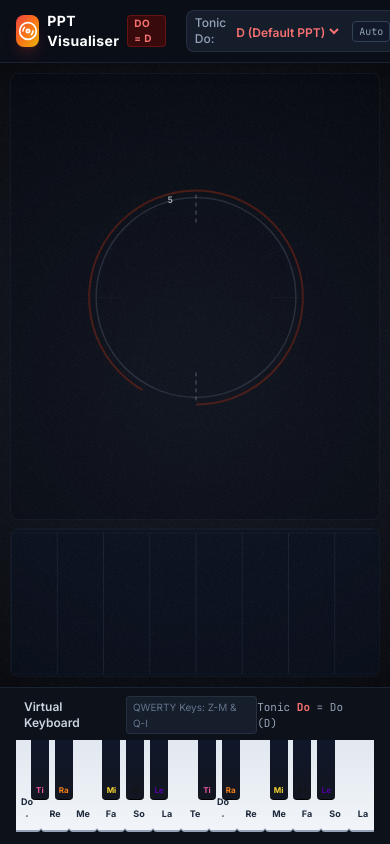
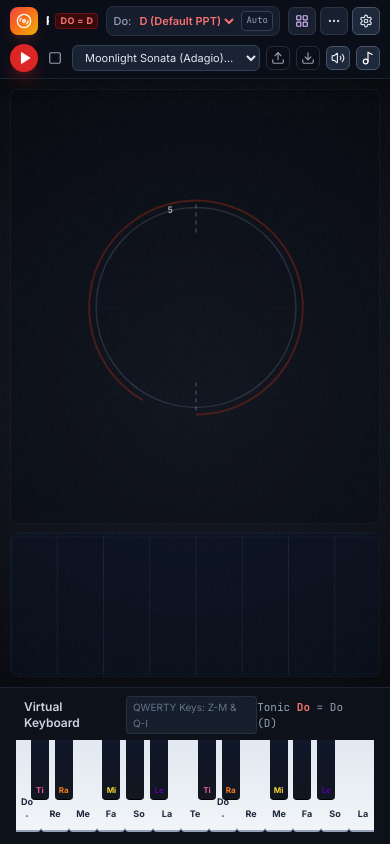
Before and after one commit to sharimchua/ppt-visualiser, a React (Vite) app: page / in a window 390 px wide. Built offline with nearby package versions, Linux system fonts and the light colour scheme.

Commit message:
fix(responsive): improve header and controls across mobile and narrow breakpoints

```diff
--- a/src/components/ControlToolbar.tsx
+++ b/src/components/ControlToolbar.tsx
@@ -20,6 +20,7 @@ import {
   Check,
   Link,
   Copy,
+  MoreHorizontal,
 } from 'lucide-react';
 import { VisualiserConfig, MidiPlaybackState, MidiDeviceState, LayoutMode } from '../core/types';
 import { DEMO_TRACKS } from '../core/demo-tracks';
@@ -83,6 +84,7 @@ export const ControlToolbar: React.FC<ControlToolbarProps> = ({
   const [showMidiMenu, setShowMidiMenu] = useState(false);
   const [showLayoutMenu, setShowLayoutMenu] = useState(false);
   const [showShareMenu, setShowShareMenu] = useState(false);
+  const [showMoreMenu, setShowMoreMenu] = useState(false);
   const [includeAestheticsInSlug, setIncludeAestheticsInSlug] = useState(true);
   const [copiedLink, setCopiedLink] = useState(false);
   const fileInputRef = useRef<HTMLInputElement>(null);
@@ -94,31 +96,34 @@ export const ControlToolbar: React.FC<ControlToolbarProps> = ({
   };
 
   return (
-    <header className="w-full bg-[#0b0f19]/90 backdrop-blur-md border-b border-slate-800/80 px-4 py-2 flex items-center justify-between gap-4 select-none z-30 shadow-lg">
-      {/* Left: Brand & Tonic Selection */}
-      <div className="flex items-center gap-3">
-        <div className="flex items-center gap-2">
-          <div className="w-8 h-8 rounded-lg bg-gradient-to-br from-red-500 via-orange-500 to-yellow-500 flex items-center justify-center shadow-lg shadow-red-500/20">
-            <Disc3 className="w-5 h-5 text-white animate-spin-slow" />
+    <header className="w-full bg-[#0b0f19]/95 backdrop-blur-md border-b border-slate-800/80 px-2.5 sm:px-4 py-1.5 sm:py-2 flex flex-col md:flex-row items-stretch md:items-center justify-between gap-2 md:gap-3 select-none z-30 shadow-lg">
+      {/* Top Row on Mobile / Left Group on Desktop: Brand + Tonic Selector */}
+      <div className="flex items-center justify-between md:justify-start gap-2 sm:gap-3 min-w-0">
+        <div className="flex items-center gap-2 min-w-0">
+          <div className="w-7 h-7 sm:w-8 sm:h-8 rounded-lg bg-gradient-to-br from-red-500 via-orange-500 to-yellow-500 flex items-center justify-center shadow-lg shadow-red-500/20 flex-shrink-0">
+            <Disc3 className="w-4 h-4 sm:w-5 sm:h-5 text-white animate-spin-slow" />
           </div>
-          <div>
-            <div className="flex items-center gap-2">
-              <span className="font-bold text-sm tracking-wide text-white">PPT Visualiser</span>
-              <span className="text-[10px] uppercase font-bold tracking-wider px-1.5 py-0.2 bg-red-950/80 text-red-400 border border-red-800/50 rounded">
+          <div className="min-w-0">
+            <div className="flex items-center gap-1.5">
+              <span className="font-bold text-xs sm:text-sm tracking-wide text-white truncate">
+                <span className="sm:hidden">PPT</span>
+                <span className="hidden sm:inline">PPT Visualiser</span>
+              </span>
+              <span className="text-[9px] sm:text-[10px] uppercase font-bold tracking-wider px-1 sm:px-1.5 py-0.2 bg-red-950/80 text-red-400 border border-red-800/50 rounded flex-shrink-0">
                 Do = D
               </span>
             </div>
-            <p className="text-[10px] text-slate-400 hidden sm:block">Prime Period Theory Visualiser</p>
+            <p className="text-[10px] text-slate-400 hidden xl:block">Prime Period Theory Visualiser</p>
           </div>
         </div>
 
         {/* Tonic Selector */}
-        <div className="flex items-center gap-1.5 ml-2 bg-slate-800/60 rounded-lg px-2 py-1 border border-slate-700/50">
-          <span className="text-xs text-slate-400 font-medium">Tonic Do:</span>
+        <div className="flex items-center gap-1 sm:gap-1.5 bg-slate-800/60 rounded-lg px-1.5 sm:px-2 py-1 border border-slate-700/50 flex-shrink-0">
+          <span className="text-[11px] sm:text-xs text-slate-400 font-medium">Do:</span>
           <select
             value={config.tonic}
             onChange={(e) => onUpdateConfig({ tonic: parseInt(e.target.value, 10) })}
-            className="bg-transparent text-xs font-semibold text-red-400 focus:outline-none cursor-pointer"
+            className="bg-transparent text-[11px] sm:text-xs font-semibold text-red-400 focus:outline-none cursor-pointer"
           >
             {TONIC_OPTIONS.map((opt) => (
               <option key={opt.value} value={opt.value} className="bg-slate-900 text-slate-200">
@@ -129,7 +134,7 @@ export const ControlToolbar: React.FC<ControlToolbarProps> = ({
           {/* Quick Auto-Alignment Toggle */}
           <button
             onClick={() => onUpdateConfig({ autoTonicEnabled: !config.autoTonicEnabled })}
-            className={`ml-1 px-1.5 py-0.5 rounded text-[10px] font-mono transition border ${
+            className={`px-1 sm:px-1.5 py-0.5 rounded text-[9px] sm:text-[10px] font-mono transition border ${
               config.autoTonicEnabled
                 ? 'bg-red-600/30 border-red-500 text-red-300 font-bold shadow-sm shadow-red-900/40'
                 : 'bg-slate-900/60 border-slate-700 text-slate-400 hover:text-slate-300'
@@ -139,16 +144,157 @@ export const ControlToolbar: React.FC<ControlToolbarProps> = ({
             {config.autoTonicEnabled ? '⚡ Auto' : 'Auto'}
           </button>
         </div>
+
+        {/* Mobile-Only Top Right Tools: Edit Layout + More Menu + Settings */}
+        <div className="flex md:hidden items-center gap-1 flex-shrink-0">
+          {onToggleEditMode && (
+            <button
+              onClick={onToggleEditMode}
+              className={`p-1.5 rounded-md border transition ${
+                isEditMode
+                  ? 'bg-purple-600 border-purple-400 text-white shadow-[0_0_10px_rgba(168,85,247,0.4)]'
+                  : 'border-slate-700/70 bg-slate-800/70 text-purple-300 hover:text-white'
+              }`}
+              title="Edit Layout"
+            >
+              <LayoutGrid className="w-3.5 h-3.5" />
+            </button>
+          )}
+
+          {/* Mobile Overflow Menu */}
+          <div className="relative">
+            <button
+              onClick={() => setShowMoreMenu((prev) => !prev)}
+              className="p-1.5 rounded-md border border-slate-700/70 bg-slate-800/70 text-slate-300 hover:text-white transition"
+              title="More Tools & Presets"
+            >
+              <MoreHorizontal className="w-3.5 h-3.5" />
+            </button>
+
+            {showMoreMenu && (
+              <div className="absolute right-0 top-full mt-2 w-64 max-w-[calc(100vw-1.5rem)] bg-[#0e1320] border border-slate-700 rounded-lg shadow-2xl p-2.5 z-50 text-xs space-y-2">
+                <div className="flex items-center justify-between border-b border-slate-800 pb-1.5">
+                  <span className="font-bold text-slate-200">Tools & Presets</span>
+                  <button onClick={() => setShowMoreMenu(false)} className="text-slate-400 hover:text-white">✕</button>
+                </div>
+
+                {/* MIDI Devices */}
+                <button
+                  onClick={() => {
+                    setShowMoreMenu(false);
+                    midiManagerInstance.requestAccess();
+                    setShowMidiMenu(true);
+                  }}
+                  className="w-full flex items-center justify-between px-2 py-1.5 rounded bg-slate-800/60 hover:bg-slate-700/80 text-slate-200 transition"
+                >
+                  <div className="flex items-center gap-2">
+                    <Radio className={`w-3.5 h-3.5 ${deviceState.isConnected ? 'text-emerald-400 animate-pulse' : 'text-slate-400'}`} />
+                    <span>MIDI Hardware</span>
+                  </div>
+                  <span className={`text-[10px] font-mono px-1 rounded ${deviceState.isConnected ? 'bg-emerald-950 text-emerald-300' : 'text-slate-500'}`}>
+                    {deviceState.isConnected ? `${deviceState.inputs.length} In` : 'Off'}
+                  </span>
+                </button>
+
+                {/* Layout Presets */}
+                <button
+                  onClick={() => {
+                    setShowMoreMenu(false);
+                    setShowLayoutMenu(true);
+                  }}
+                  className="w-full flex items-center justify-between px-2 py-1.5 rounded bg-slate-800/60 hover:bg-slate-700/80 text-slate-200 transition"
+                >
+                  <div className="flex items-center gap-2">
+                    <Layers className="w-3.5 h-3.5 text-red-400" />
+                    <span>Layout Preset</span>
+                  </div>
+                  <span className="text-[10px] text-slate-400 truncate max-w-[90px] capitalize">
+                    {config.activeLayout?.id.startsWith('custom') ? 'Custom' : config.layoutMode}
+                  </span>
+                </button>
+
+                {/* Share Layout */}
+                <button
+                  onClick={() => {
+                    setShowMoreMenu(false);
+                    setShowShareMenu(true);
+                  }}
+                  className="w-full flex items-center gap-2 px-2 py-1.5 rounded bg-slate-800/60 hover:bg-slate-700/80 text-slate-200 transition"
+                >
+                  <Share2 className="w-3.5 h-3.5 text-purple-400" />
+                  <span>Share Layout Link</span>
+                </button>
+
+                {/* Fullscreen Toggle */}
+                <button
+                  onClick={() => {
+                    onToggleFullscreen();
+                    setShowMoreMenu(false);
+                  }}
+                  className="w-full flex items-center justify-between px-2 py-1.5 rounded bg-slate-800/60 hover:bg-slate-700/80 text-slate-200 transition"
+                >
+                  <div className="flex items-center gap-2">
+                    {isFullscreen ? <Minimize2 className="w-3.5 h-3.5 text-amber-400" /> : <Maximize2 className="w-3.5 h-3.5 text-amber-400" />}
+                    <span>Fullscreen</span>
+                  </div>
+                  <span className="text-[10px] text-slate-400">
+                    {isFullscreen ? 'Exit' : 'Enter'}
+                  </span>
+                </button>
+
+                {/* Reset State */}
+                {onResetState && (
+                  <button
+                    onClick={() => {
+                      onResetState();
+                      setShowMoreMenu(false);
+                    }}
+                    className="w-full flex items-center gap-2 px-2 py-1.5 rounded bg-slate-800/60 hover:bg-slate-700/80 text-red-300 hover:text-red-200 transition"
+                  >
+                    <RotateCcw className="w-3.5 h-3.5 text-red-400" />
+                    <span>Reset Tone Reveals (R)</span>
+                  </button>
+                )}
+              </div>
+            )}
+          </div>
+
+          <button
+            onClick={onToggleSettings}
+            className="p-1.5 rounded-md bg-slate-800 hover:bg-slate-700 border border-slate-600 text-slate-200 transition"
+            title="Settings"
+          >
+            <Settings className="w-3.5 h-3.5" />
+          </button>
+        </div>
       </div>
 
-      {/* Center: Playback Transport Controls */}
-      <div className="flex items-center gap-3 max-w-xl flex-1 justify-center">
+      {/* Row 2 on Mobile / Center Group on Desktop: Playback Transport Controls */}
+      <div className="flex items-center gap-1.5 sm:gap-2 flex-1 min-w-0 justify-between md:justify-center">
+        {/* Play/Pause Button */}
+        <button
+          onClick={() => (playbackState.isPlaying ? onPause() : onPlay())}
+          className="w-7 h-7 sm:w-8 sm:h-8 rounded-full bg-red-600 hover:bg-red-500 text-white flex items-center justify-center transition shadow-lg shadow-red-600/30 flex-shrink-0"
+          title={playbackState.isPlaying ? 'Pause' : 'Play'}
+        >
+          {playbackState.isPlaying ? <Pause className="w-3.5 h-3.5 sm:w-4 sm:h-4 fill-current" /> : <Play className="w-3.5 h-3.5 sm:w-4 sm:h-4 fill-current ml-0.5" />}
+        </button>
+
+        {/* Stop Button */}
+        <button
+          onClick={onStop}
+          className="p-1 sm:p-1.5 rounded-md hover:bg-slate-800 text-slate-400 hover:text-slate-200 transition flex-shrink-0"
+          title="Stop & Rewind"
+        >
+          <Square className="w-3.5 h-3.5 sm:w-4 sm:h-4" />
+        </button>
+
         {/* Track selector */}
-        <div className="relative flex items-center">
+        <div className="relative flex-1 min-w-0 max-w-full md:max-w-[210px] lg:max-w-[240px]">
           <select
             value={DEMO_TRACKS.some(t => t.title === playbackState.trackName) ? DEMO_TRACKS.find(t => t.title === playbackState.trackName)?.id : ''}
             onChange={(e) => onSelectTrack(e.target.value)}
-            className="bg-slate-800/80 hover:bg-slate-800 text-xs text-slate-200 rounded-md px-2.5 py-1.5 border border-slate-700 focus:outline-none max-w-[170px] sm:max-w-[230px] truncate cursor-pointer"
+            className="w-full bg-slate-800/80 hover:bg-slate-800 text-[11px] sm:text-xs text-slate-200 rounded-md px-2 py-1 sm:py-1.5 border border-slate-700 focus:outline-none truncate cursor-pointer"
           >
             {Array.from(new Set(DEMO_TRACKS.map((t) => t.category))).map((category) => (
               <optgroup key={category} label={category} className="bg-slate-900 text-slate-400 font-semibold text-[11px]">
@@ -166,9 +312,9 @@ export const ControlToolbar: React.FC<ControlToolbarProps> = ({
         <button
           onClick={() => fileInputRef.current?.click()}
           title="Upload standard MIDI file (.mid)"
-          className="p-1.5 rounded-md hover:bg-slate-800 text-slate-400 hover:text-slate-200 border border-slate-700/60 transition"
+          className="p-1 sm:p-1.5 rounded-md hover:bg-slate-800 text-slate-400 hover:text-slate-200 border border-slate-700/60 transition flex-shrink-0"
         >
-          <Upload className="w-4 h-4" />
+          <Upload className="w-3.5 h-3.5 sm:w-4 sm:h-4" />
         </button>
 
         {/* Download Current Track MIDI File */}
@@ -184,10 +330,10 @@ export const ControlToolbar: React.FC<ControlToolbarProps> = ({
                 );
               }
             }}
-            title="Download this demo track as a Standard MIDI File (.mid)"
-            className="p-1.5 rounded-md hover:bg-slate-800 text-slate-400 hover:text-purple-300 border border-slate-700/60 transition"
+            title="Download demo track (.mid)"
+            className="p-1 sm:p-1.5 rounded-md hover:bg-slate-800 text-slate-400 hover:text-purple-300 border border-slate-700/60 transition flex-shrink-0"
           >
-            <Download className="w-4 h-4" />
+            <Download className="w-3.5 h-3.5 sm:w-4 sm:h-4" />
           </button>
         )}
         <input
@@ -201,26 +347,33 @@ export const ControlToolbar: React.FC<ControlToolbarProps> = ({
           }}
         />
 
-        {/* Play/Pause Button */}
+        {/* Mobile Sound & Keyboard quick toggles */}
         <button
-          onClick={() => (playbackState.isPlaying ? onPause() : onPlay())}
-          className="w-8 h-8 rounded-full bg-red-600 hover:bg-red-500 text-white flex items-center justify-center transition shadow-lg shadow-red-600/30"
-          title={playbackState.isPlaying ? 'Pause' : 'Play'}
+          onClick={() => onUpdateConfig({ soundEnabled: !config.soundEnabled })}
+          className={`md:hidden p-1 sm:p-1.5 rounded-md border transition flex-shrink-0 ${
+            config.soundEnabled
+              ? 'bg-slate-800 border-slate-600 text-slate-200'
+              : 'border-slate-700 text-slate-500 hover:text-slate-300'
+          }`}
+          title={config.soundEnabled ? 'Mute' : 'Unmute'}
         >
-          {playbackState.isPlaying ? <Pause className="w-4 h-4 fill-current" /> : <Play className="w-4 h-4 fill-current ml-0.5" />}
+          {config.soundEnabled ? <Volume2 className="w-3.5 h-3.5 sm:w-4 sm:h-4" /> : <VolumeX className="w-3.5 h-3.5 sm:w-4 sm:h-4" />}
         </button>
 
-        {/* Stop Button */}
         <button
-          onClick={onStop}
-          className="p-1.5 rounded-md hover:bg-slate-800 text-slate-400 hover:text-slate-200 transition"
-          title="Stop & Rewind"
+          onClick={() => onUpdateConfig({ showVirtualKeyboard: !config.showVirtualKeyboard })}
+          className={`md:hidden p-1 sm:p-1.5 rounded-md border transition flex-shrink-0 ${
+            config.showVirtualKeyboard
+              ? 'bg-slate-800 border-slate-600 text-white'
+              : 'border-slate-700 text-slate-400 hover:text-slate-200'
+          }`}
+          title="Toggle On-Screen Keyboard"
         >
-          <Square className="w-4 h-4" />
+          <Music2 className="w-3.5 h-3.5 sm:w-4 sm:h-4" />
         </button>
 
-        {/* Progress Bar & Time */}
-        <div className="hidden md:flex items-center gap-2 flex-1 min-w-[120px]">
+        {/* Progress Bar & Time (Desktop only) */}
+        <div className="hidden xl:flex items-center gap-2 flex-1 min-w-[110px]">
           <span className="text-[11px] font-mono text-slate-400 w-9 text-right">
             {formatTime(playbackState.currentTime)}
           </span>
@@ -239,8 +392,8 @@ export const ControlToolbar: React.FC<ControlToolbarProps> = ({
         </div>
       </div>
 
-      {/* Right: Layout Switcher, Sound & Settings */}
-      <div className="flex items-center gap-2">
+      {/* Desktop Right Group: Layout Switcher, Sound & Settings */}
+      <div className="hidden md:flex items-center gap-1.5 lg:gap-2 flex-shrink-0">
         {/* MIDI Hardware Status & Device Selector Popover */}
         <div className="relative">
           <button
@@ -248,7 +401,7 @@ export const ControlToolbar: React.FC<ControlToolbarProps> = ({
               midiManagerInstance.requestAccess();
               setShowMidiMenu(prev => !prev);
             }}
-            className={`flex items-center gap-1.5 px-2.5 py-1.5 rounded-md text-xs font-mono border transition cursor-pointer ${
+            className={`flex items-center gap-1.5 px-2 py-1.5 rounded-md text-xs font-mono border transition cursor-pointer ${
               deviceState.isConnected
                 ? 'bg-emerald-950/70 border-emerald-700/80 text-emerald-300 hover:bg-emerald-900/80'
                 : 'bg-slate-800/60 border-slate-700/60 text-slate-300 hover:bg-slate-700/60'
@@ -256,11 +409,12 @@ export const ControlToolbar: React.FC<ControlToolbarProps> = ({
             title="Click to select MIDI input or request permissions"
           >
             <Radio className={`w-3.5 h-3.5 ${deviceState.isConnected ? 'animate-pulse text-emerald-400' : 'text-slate-400'}`} />
-            <span>{deviceState.isConnected ? `${deviceState.inputs.length} MIDI In` : 'Connect MIDI'}</span>
+            <span className="hidden xl:inline">{deviceState.isConnected ? `${deviceState.inputs.length} MIDI In` : 'Connect MIDI'}</span>
+            {deviceState.isConnected && <span className="xl:hidden w-1.5 h-1.5 rounded-full bg-emerald-400" />}
           </button>
 
           {showMidiMenu && (
-            <div className="absolute right-0 top-full mt-2 w-72 bg-[#0e1320] border border-slate-700 rounded-lg shadow-2xl p-3 z-50 text-xs space-y-2.5">
+            <div className="absolute right-0 top-full mt-2 w-72 max-w-[calc(100vw-1.5rem)] bg-[#0e1320] border border-slate-700 rounded-lg shadow-2xl p-3 z-50 text-xs space-y-2.5">
               <div className="flex items-center justify-between border-b border-slate-800 pb-2">
                 <span className="font-bold text-slate-200">MIDI Input Ports</span>
                 <button
@@ -343,7 +497,7 @@ export const ControlToolbar: React.FC<ControlToolbarProps> = ({
             title="Switch Layout Preset"
           >
             <Layers className="w-3.5 h-3.5 text-red-400" />
-            <span className="capitalize">
+            <span className="capitalize hidden xl:inline">
               {config.activeLayout?.id.startsWith('custom')
                 ? (config.activeLayout?.name || 'Custom Layout')
                 : config.layoutMode.replace('-', ' ')}
@@ -351,7 +505,7 @@ export const ControlToolbar: React.FC<ControlToolbarProps> = ({
           </button>
 
           {showLayoutMenu && (
-            <div className="absolute right-0 top-full mt-2 w-56 bg-[#0e1320] border border-slate-700 rounded-lg shadow-2xl p-2 z-50 text-xs space-y-1">
+            <div className="absolute right-0 top-full mt-2 w-56 max-w-[calc(100vw-1.5rem)] bg-[#0e1320] border border-slate-700 rounded-lg shadow-2xl p-2 z-50 text-xs space-y-1">
               <div className="font-semibold text-slate-400 text-[10px] uppercase tracking-wider px-2 py-1 border-b border-slate-800">
                 Flexbox Layout Presets
               </div>
@@ -401,7 +555,7 @@ export const ControlToolbar: React.FC<ControlToolbarProps> = ({
             title={isEditMode ? 'Exit Layout Edit Mode' : 'Enter Layout Edit Mode (Add, split, configure, and remove cells)'}
           >
             <LayoutGrid className={`w-3.5 h-3.5 ${isEditMode ? 'text-white animate-pulse' : 'text-purple-400'}`} />
-            <span className="hidden sm:inline">{isEditMode ? 'Editing' : 'Edit Layout'}</span>
+            <span className="hidden lg:inline">{isEditMode ? 'Editing' : 'Edit Layout'}</span>
           </button>
         )}
 
@@ -416,7 +570,7 @@ export const ControlToolbar: React.FC<ControlToolbarProps> = ({
           </button>
 
           {showShareMenu && (
-            <div className="absolute right-0 top-full mt-2 w-72 bg-[#0e1320] border border-slate-700 rounded-lg shadow-2xl p-3 z-50 text-xs space-y-3">
+            <div className="absolute right-0 top-full mt-2 w-72 max-w-[calc(100vw-1.5rem)] bg-[#0e1320] border border-slate-700 rounded-lg shadow-2xl p-3 z-50 text-xs space-y-3">
               <div className="flex items-center justify-between border-b border-slate-800 pb-1.5">
                 <span className="font-bold text-slate-200 flex items-center gap-1.5">
                   <Link className="w-3.5 h-3.5 text-red-400" />
@@ -460,43 +614,46 @@ export const ControlToolbar: React.FC<ControlToolbarProps> = ({
                             motionTrails: config.motionTrails,
                             ghostingIntensity: config.ghostingIntensity,
                             lightBleedIntensity: config.lightBleedIntensity,
+                            scanlineIntensity: config.scanlineIntensity,
+                            scanlineDensity: config.scanlineDensity,
+                            crtVignette: config.crtVignette,
+                            lensFlareIntensity: config.lensFlareIntensity,
+                            lensFlareStyle: config.lensFlareStyle,
                           }
                         : undefined,
                     };
                     const slug = encodeLayoutToSlug(layout, includeAestheticsInSlug);
-                    const url = `${window.location.origin}${window.location.pathname}?layout=${slug}`;
-                    navigator.clipboard.writeText(url);
-                    setCopiedLink(true);
-                    setTimeout(() => setCopiedLink(false), 2500);
+                    const url = `${window.location.origin}${window.location.pathname}#layout=${slug}`;
+                    navigator.clipboard.writeText(url).then(() => {
+                      setCopiedLink(true);
+                      setTimeout(() => setCopiedLink(false), 2500);
+                    });
                   }}
-                  className="w-full py-1.5 bg-red-600 hover:bg-red-500 text-white rounded font-medium transition flex items-center justify-center gap-1.5 text-xs shadow-md shadow-red-600/20"
+                  className="w-full py-1.5 bg-purple-600 hover:bg-purple-500 text-white rounded font-medium transition flex items-center justify-center gap-1.5 shadow"
                 >
-                  {copiedLink ? (
-                    <>
-                      <Check className="w-3.5 h-3.5 text-emerald-300" />
-                      <span>Copied to Clipboard!</span>
-                    </>
-                  ) : (
-                    <>
-                      <Copy className="w-3.5 h-3.5" />
-                      <span>Copy Deep Link URL</span>
-                    </>
-                  )}
+                  {copiedLink ? <Check className="w-3.5 h-3.5 text-emerald-300" /> : <Copy className="w-3.5 h-3.5" />}
+                  <span>{copiedLink ? 'Link Copied to Clipboard!' : 'Copy Shareable Link'}</span>
                 </button>
               </div>
+
+              {copiedLink && (
+                <p className="text-[10px] text-emerald-400 text-center font-mono">
+                  URL contains customized layout tree!
+                </p>
+              )}
             </div>
           )}
         </div>
 
-        {/* Sound Mute Button */}
+        {/* Sound Toggle Button */}
         <button
           onClick={() => onUpdateConfig({ soundEnabled: !config.soundEnabled })}
           className={`p-1.5 rounded-md border transition ${
             config.soundEnabled
-              ? 'border-slate-700 text-slate-200 hover:bg-slate-800'
-              : 'border-red-900/60 bg-red-950/40 text-red-400'
+              ? 'bg-slate-800 border-slate-600 text-slate-200'
+              : 'border-slate-700 text-slate-500 hover:text-slate-300'
           }`}
-          title={config.soundEnabled ? 'Mute Audio Synth' : 'Unmute Audio Synth'}
+          title={config.soundEnabled ? 'Mute Synthesizer' : 'Unmute Synthesizer'}
         >
           {config.soundEnabled ? <Volume2 className="w-4 h-4" /> : <VolumeX className="w-4 h-4" />}
         </button>
```
Also changed, not shown: src/components/CellViewport.tsx (+12 -12 lines), src/components/VisualiserViewport.tsx (+17 -15 lines).
